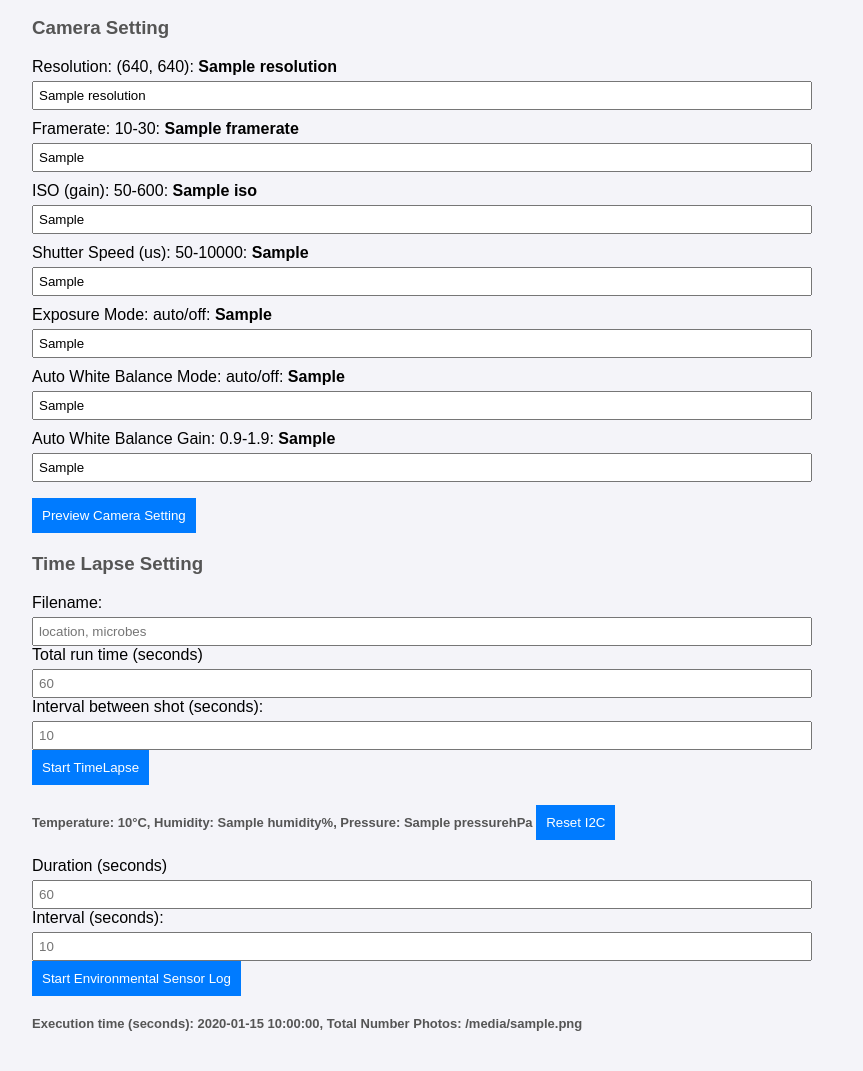
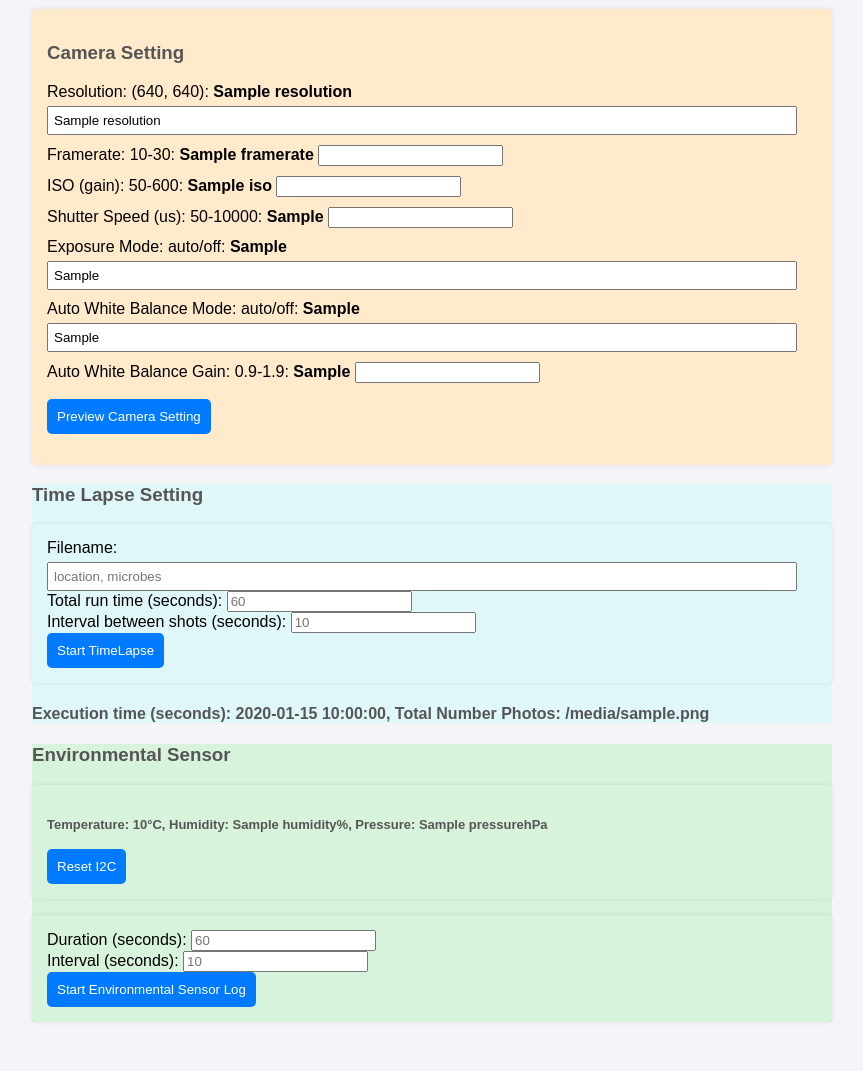
Before and after one commit to xialing95/Soil_monitoring_azure, a Flask app: template templates/index.html in a window 1280 px wide. Shown: the part 442-1513 px from the top of the page, without its empty margins (208-1071 px from the left). After the commit the page ends 1464 px from the top, so only its background shows below. Run offline with Flask 3, Linux system fonts and the light colour scheme; the template is opened without the code that fills it: most values are stand-ins (such as "Sample title", 1, 10 or a date in 2020).

Commit message:
update html sheet

```diff
--- a/static/css/main.css
+++ b/static/css/main.css
@@ -17,12 +17,26 @@ input[type=text] {
   }
  */
 
+ /* Section Styling with Different Colors */
+#camera-setting {
+    background-color: #ffebcc; /* Light Orange */
+}
+
+#timelapse-setting {
+    background-color: #e0f7fa; /* Light Cyan */
+}
+
+#bme680-setting {
+    background-color: #d8f3dc; /* Light Green */
+}
+
  /* General page styling */
 body {
     font-family: Arial, sans-serif;
     margin: 0;
     padding: 0;
     background-color: #f4f4f9;
+    justify-content: center;
   }
 
   .page-content {
@@ -41,10 +55,13 @@ body {
     color: #555;
   }
 
-  /* Form styling */
-  .form-input {
-    margin-bottom: 20px;
-  }
+/* General Form Section Styling */
+.form-input {
+    padding: 15px;
+    margin: 10px 0;
+    border-radius: 5px;
+    box-shadow: 0px 0px 5px rgba(0, 0, 0, 0.1);
+}
 
   form ul {
     padding: 0;
@@ -65,6 +82,7 @@ body {
     background-color: #007BFF;
     color: white;
     border: none;
+    border-radius: 5px;
     padding: 10px;
     cursor: pointer;
   }
--- a/templates/index.html
+++ b/templates/index.html
@@ -13,58 +13,59 @@
         <img src="{{ url_for('image_preview') }}" width="50%">
       </div>
 
-      <h3> Camera Setting </h3>
-      <div class = "form-input">
-        <form method = "POST" action = "/camera_setting">
-
+      <div id="camera-setting" class="form-input">
+        <h3>Camera Setting</h3>
+        <form method="POST" action="/camera_setting">
           <ul style="list-style-type:none;">
             <li>Resolution: (640, 640): <b>{{resolution}}</b>
-            <input type="string" name = "resolution" value = "{{resolution}}"></li>
+              <input type="text" name="resolution" value="{{resolution}}"></li>
             <li>Framerate: 10-30: <b>{{framerate}}</b>
-            <input type="integer" name = "framerate" value = {{framerate}} ></li>
+              <input type="number" name="framerate" value="{{framerate}}"></li>
             <li>ISO (gain): 50-600: <b>{{iso}}</b>
-            <input type="integer" name = "iso" value = {{iso}} ></li>
+              <input type="number" name="iso" value="{{iso}}"></li>
             <li>Shutter Speed (us): 50-10000: <b>{{expSpd}}</b>
-            <input type="integer" name = "expSpd" value= {{expSpd}} ></li>
+              <input type="number" name="expSpd" value="{{expSpd}}"></li>
             <li>Exposure Mode: auto/off: <b>{{expMod}}</b>
-            <input type="string" name = "expMod" value = {{expMod}} ></li>
+              <input type="text" name="expMod" value="{{expMod}}"></li>
             <li>Auto White Balance Mode: auto/off: <b>{{awbMod}}</b>
-            <input type="string" name = "awbMod" value = {{awbMod}} ></li>
+              <input type="text" name="awbMod" value="{{awbMod}}"></li>
             <li>Auto White Balance Gain: 0.9-1.9: <b>{{awbGain}}</b>
-            <input type="integer" name = "awbGain" value = {{awbGain}}  ></li>
+              <input type="number" name="awbGain" step="0.1" value="{{awbGain}}"></li>
           </ul>
-
-        <input type = "submit" value = "Preview Camera Setting"></input>
-        </form>
-
-      </div>
-
-      <form method="POST" action ="/start">
-      <h3> Time Lapse Setting </h3>
-      <div class = "form-input">
-        Filename: <input type="text" name="filename" placeholder="location, microbes"><br>
-        Total run time (seconds) <input type="integer" name="duration" placeholder="60"><br>
-        Interval between shot (seconds): <input type="integer" name = "interval" placeholder = "10"><br>
-        <input type="submit" value="Start TimeLapse"></input>
+          <input type="submit" value="Preview Camera Setting">
         </form>
       </div>
 
-      <form method="POST" action ="/">
-        <div class = "form-input">
-          <h4> Temperature: {{temp}}°C, Humidity: {{humidity}}%, Pressure: {{pressure}}hPa
-            <input type="submit" name="reset_i2c" value="Reset I2C"></input></h4>
+      <div id="timelapse-setting">
+        <h3>Time Lapse Setting</h3>
+        <form method="POST" action="/start">
+          <div class="form-input">
+            Filename: <input type="text" name="filename" placeholder="location, microbes"><br>
+            Total run time (seconds): <input type="number" name="duration" placeholder="60"><br>
+            Interval between shots (seconds): <input type="number" name="interval" placeholder="10"><br>
+            <input type="submit" value="Start TimeLapse">
+          </div>
         </form>
+        <h4>Execution time (seconds): {{elapseTime}}, Total Number Photos: {{numphotos}}</h4>
+      </div>
 
-      <form method="POST" action ="/startEnvSensor">
-        <div class = "form-input">
-          Duration (seconds) <input type="integer" name="sensor_duration" placeholder="60"><br>
-          Interval (seconds): <input type="integer" name = "sensor_interval" placeholder = "10"><br>
-          <input type="submit" value="Start Environmental Sensor Log"></input>
+      <div id="bme680-setting">
+        <h3>Environmental Sensor</h3>
+        <form method="POST" action="/">
+          <div class="form-input">
+            <h4>Temperature: {{temp}}°C, Humidity: {{humidity}}%, Pressure: {{pressure}}hPa</h4>
+            <input type="submit" name="reset_i2c" value="Reset I2C">
           </div>
         </form>
 
-      <h4> Execution time (seconds): {{elapseTime}}, Total Number Photos: {{numphotos}}</h4>
-
+        <form method="POST" action="/startEnvSensor">
+          <div class="form-input">
+            Duration (seconds): <input type="number" name="sensor_duration" placeholder="60"><br>
+            Interval (seconds): <input type="number" name="sensor_interval" placeholder="10"><br>
+            <input type="submit" value="Start Environmental Sensor Log">
+          </div>
+        </form>
+      </div>
     </div>
   </body>
 </html>
```
Lines whose indentation alone changed are shown as unchanged.
